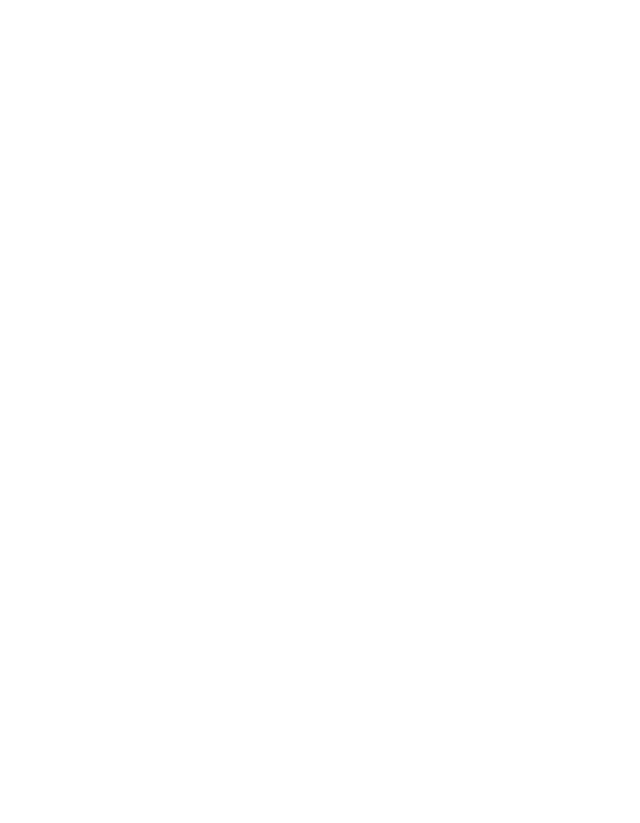
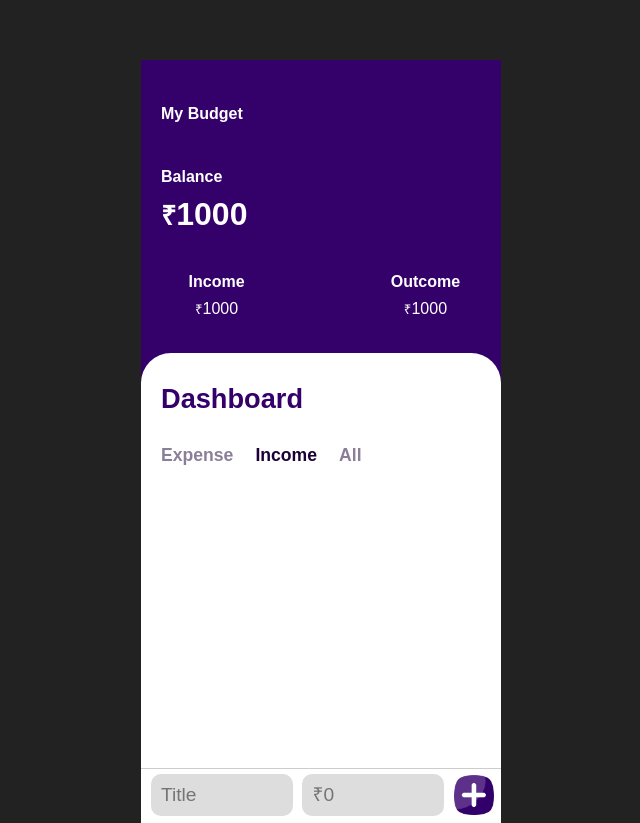
Before and after one commit to MSHAFEEQM/BudgetApp, a plain HTML site: page index.html in a window 1280 px wide. Shown: the whole page, without its empty margins (319-959 px from the left). Before the commit the page ends 800 px from the top, so only its background shows below. Drawn offline with Linux system fonts and the light colour scheme.

Commit message:
UI Created

```diff
--- a/index.html
+++ b/index.html
@@ -1,12 +1,79 @@
 <!DOCTYPE html>
 <html lang="en">
+
 <head>
     <meta charset="UTF-8">
     <meta http-equiv="X-UA-Compatible" content="IE=edge">
     <meta name="viewport" content="width=device-width, initial-scale=1.0">
-    <title>Budget Tracker</title>
+    <title>BudgetApp</title>
+    <link rel="stylesheet" href="style.css">
 </head>
+
 <body>
+    <div class="budget-container">
+        <div class="app-title">
+            <b>My Budget</b>
+        </div>
+        <div class="budget-header">
+            <div class="balance">
+                <div class="title">
+                    <b>Balance</b>
+                </div>
+                <div class="value">
+                    <small>&#8377;</small>1000
+                </div>
+            </div>
 
+            <div class="account">
+                <div class="income">
+                    <div class="title">
+                        <b>Income</b>
+                    </div>
+                    <div class="income-total">
+                        <small>&#8377;</small>1000
+                    </div>
+                </div>
+                <div class="chart"></div>
+                <div class="outcome">
+                    <div class="title">
+                        <b>Outcome</b>
+                    </div>
+                    <div class="outcome-total">
+                        <small>&#8377;</small>1000
+                    </div>
+                </div>
+            </div>
+        </div>
+        <div class="budget-dashboard">
+            <div class="dash-title">
+                <b>Dashboard</b>
+            </div>
+            <div class="toggle">
+                <div class="tab1">Expense</div>
+                <div class="tab2 active">Income</div>
+                <div class="tab3">All</div>
+            </div>
+            <div id="income">
+                <ul class="list"></ul>
+                <div class="input">
+                    <input type="text" id="income-title-input" name="title" placeholder="Title">
+                    <input type="number" id="income-amount-input" name="amount" placeholder="&#8377;0">
+                    <div class="add-income"><img src="icon/plus.png" alt=""></div>
+                </div>
+            </div>
+            <div class="hide" id="expense">
+                <ul class="list"></ul>
+                <div class="input">
+                <input type="text" id="expense-title-input" name="title" placeholder="Title">
+                    <input type="number" id="expense-amount-input" name="amount" placeholder="&#8377;0">
+                    <div class="add-expense"><img src="icon/plus.png" alt=""></div>
+                </div>
+            </div>
+            <div class="all"></div>
+        </div>
+    </div>
+    <script src="/budget.js"></script>
+    <script src="/chart.is"></script>
 </body>
+
 </html>
--- /dev/null
+++ b/style.css
@@ -0,0 +1,204 @@
+*{
+    font-family: Arial, Helvetica, sans-serif;
+}
+body{
+    background-color: #222;
+
+}
+.budget-container{
+    position: absolute;
+    width: 360px;
+    height: 680px;
+    top: 50%;
+    left: 50%;
+    transform: translateX(-50%) translateY(-50%);
+    background-color: #34006a;
+}
+.budget-container .app-title{
+    margin-top: 45px;
+    margin-left: 20px;
+    color: white;
+}
+.budget-header .balance{
+    margin-top: 45px;
+    margin-left: 20px;
+    color: white;
+}
+.budget-header .balance .value{
+    color: #FFF;
+    font-size: 2em;
+    margin-top: 10px;
+    font-weight: bold;
+}
+
+.budget-header .account{
+    display: block;
+    width: 310px;
+    margin: 35px auto 0;
+    line-height: 1.7em;
+    text-align: center;
+
+}
+
+.budget-header .account .income, .chart, .outcome{
+    height: 50px;
+    display: inline-block;
+    width: 100px;
+    vertical-align: middle;
+    color: #FFF;
+}
+
+.budget-dashboard{
+    display: block;
+    width: 360px;
+    height: 470px;
+    background-color: #FFF;
+    margin-top: 35px;
+    border-radius: 30px 30px 0 0;
+}
+
+.budget-dashboard .dash-title{
+    display: inline-block;
+    color: #34006a;
+    font-size: 1.7em;
+    margin-left: 20px;
+    margin-top: 30px;
+}
+
+.toggle{
+    display: block;
+    margin-top: 30px;
+    margin-left: 20px;
+}
+
+.toggle .tab1, .tab2, .tab3{
+    display: inline-block;
+    cursor: pointer;
+    font-size: 1.1em;
+    color: #1a0034;
+    opacity: 0.5;
+    font-weight: 600;
+    padding-right: 1em;
+}
+
+.active{
+    opacity : 1 !important;
+}
+.hide{
+    display: none;
+}
+
+.budget-dashboard #expense{
+    width: 360px;
+    height: 339px;
+    position: relative;
+}
+
+.budget-dashboard #expense .input{
+    position: absolute;
+    display: block;
+    width: 360px;
+    bottom: 0;
+    border-top: 1px solid #ccc;
+
+
+}
+.budget-dashboard #expense .input *{
+    display: inline-block;
+    vertical-align: middle;
+}
+
+.budget-dashboard #all{
+    width: 360px;
+    height: 339px;
+    position: relative;
+}
+.budget-dashboard #all ul{
+    width: 360px;
+    height: 285px;
+    list-style: none;
+    margin: 0;
+    padding: 0;
+    margin-top:20px;
+    overflow-x: auto;
+}
+.budget-dashboard #all ul.list li{
+    position: relative;
+    font-size: 1em;
+}
+.budget-dashboard #expense .input input#expense-title-input{
+    height: 40px;
+    width : 130px;
+    padding-left: 10px;
+    font-size: 1.2em;
+    margin: 5px;
+    margin-left: 10px;
+    border-radius: 10px;
+    border: none;
+    background-color: #ddd;
+}
+.budget-dashboard #expense .input input#expense-amount-input{
+    height: 40px;
+    width : 130px;
+    padding-left: 10px;
+    font-size: 1.2em;
+    margin: 5px;
+    margin-left: 0px;
+    border-radius: 10px;
+    border: none;
+    background-color: #ddd;
+}
+.budget-dashboard #expense .input .add-expense img{
+    width: 40px;
+    height: 40px;
+    cursor: pointer;
+}
+
+.budget-dashboard #income{
+    width: 360px;
+    height: 339px;
+    position: relative;
+}
+
+.budget-dashboard #income .input{
+    position: absolute;
+    display: block;
+    width: 360px;
+    bottom: 0;
+    border-top: 1px solid #ccc;
+}
+
+.budget-dashboard #income .input *{
+    display: inline-block;
+    vertical-align: middle;
+
+}
+
+
+.budget-dashboard #income .input input#income-title-input{
+    height: 40px;
+    width : 130px;
+    padding-left: 10px;
+    font-size: 1.2em;
+    margin: 5px;
+    margin-left: 10px;
+    border-radius: 10px;
+    border: none;
+    background-color: #ddd;
+}
+.budget-dashboard #income .input input#income-amount-input{
+    height: 40px;
+    width : 130px;
+    padding-left: 10px;
+    font-size: 1.2em;
+    margin: 5px;
+    margin-left: 0px;
+    border-radius: 10px;
+    border: none;
+    background-color: #ddd;
+}
+.budget-dashboard #income .input .add-income img{
+    width: 40px;
+    height: 40px;
+    cursor: pointer;
+}
```
Also changed, not shown: budget.js (added), icon/edit.png (added), icon/plus.png (added), icon/trash.png (added), 1 other file.
